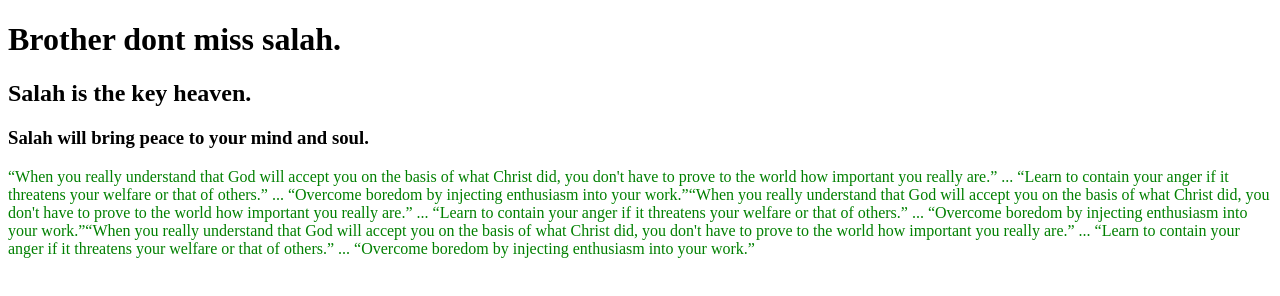
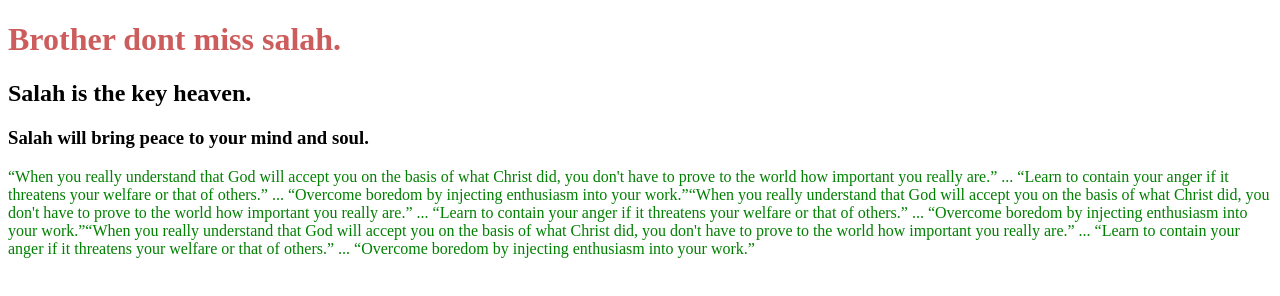
Before and after one commit to halleullah/my-second-repo, a plain HTML site: page sec-index.html in a window 1280 px wide. Drawn offline with Linux system fonts and the light colour scheme.

Commit message:
color indianred

```diff
--- a/style.css
+++ b/style.css
@@ -1,3 +1,6 @@
 p{
     color: green;
 }
+h1{
+    color: indianred;
+}
```
